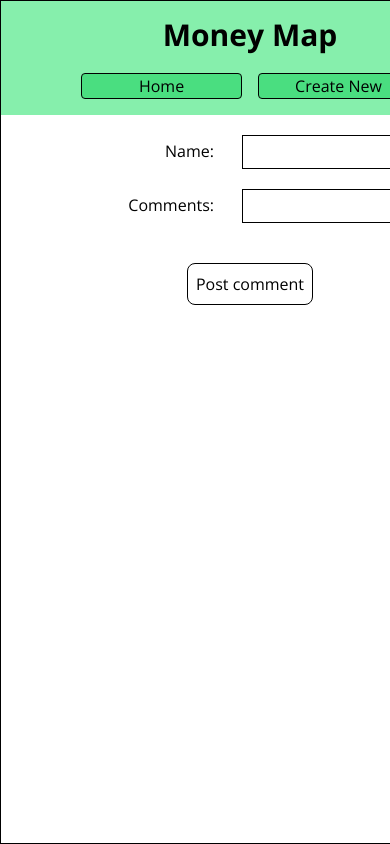
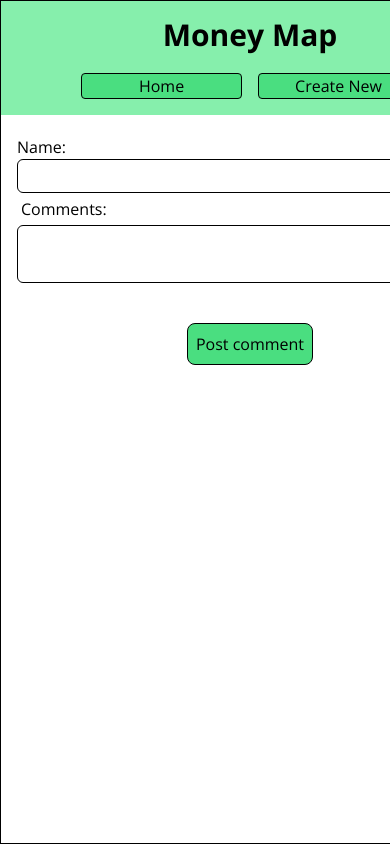
Before and after one commit to antonydesigns/moneymap, a React (Create React App) app: page /create in a window 390 px wide. Shown: the top 844 px of the page. Built offline with nearby package versions, Linux system fonts and the light colour scheme; no server answers.

Commit message:
mobile view

```diff
--- a/src/assets/css/input.css
+++ b/src/assets/css/input.css
@@ -7,7 +7,7 @@
 @layer utilities {
   /* CUSTOM CSS */
 
-  * {
+  *:not(textarea) {
     transition: 200ms;
   }
 
--- a/src/pages/Create.js
+++ b/src/pages/Create.js
@@ -12,35 +12,31 @@ function Create() {
   return (
     <div className="page create">
       <form onSubmit={handleSubmit} className="mt-5">
-        <fieldset className="relative right-4">
-          <div className="columns-2">
-            <label htmlFor="username" className="text-right">
-              <p className="p-1 pr-3">Name:</p>
+        <fieldset className="">
+          <label htmlFor="username" className="">
+            <p>Name:</p>
           </label>
           <input
-              className="block border border-black p-1"
+            className="block w-full rounded-md border border-black p-1"
             type="text"
             id="username"
             value={username}
             onChange={(e) => setUsername(e.target.value)}
           />
-          </div>
-          <div className="mt-5 columns-2">
-            <label htmlFor="comment" className="text-right">
+
+          <label htmlFor="comment" className="">
             <p className="p-1 pr-3">Comments:</p>
           </label>
-            <input
-              className="block border border-black p-1"
-              type="text"
+          <textarea
+            className="h-min-20 block w-full rounded-md border border-black p-1"
             id="comment"
             value={comment}
             onChange={(e) => setComment(e.target.value)}
           />
-          </div>
         </fieldset>
 
         <div className="mid mt-10">
-          <button className="mid rounded-lg border border-black p-2">
+          <button className="mid rounded-lg border border-black bg-green-400 p-2 hover:bg-green-200">
             Post comment
           </button>
         </div>
```
Also changed, not shown: src/assets/css/tailwind-output.css. Lines whose indentation alone changed are shown as unchanged.
